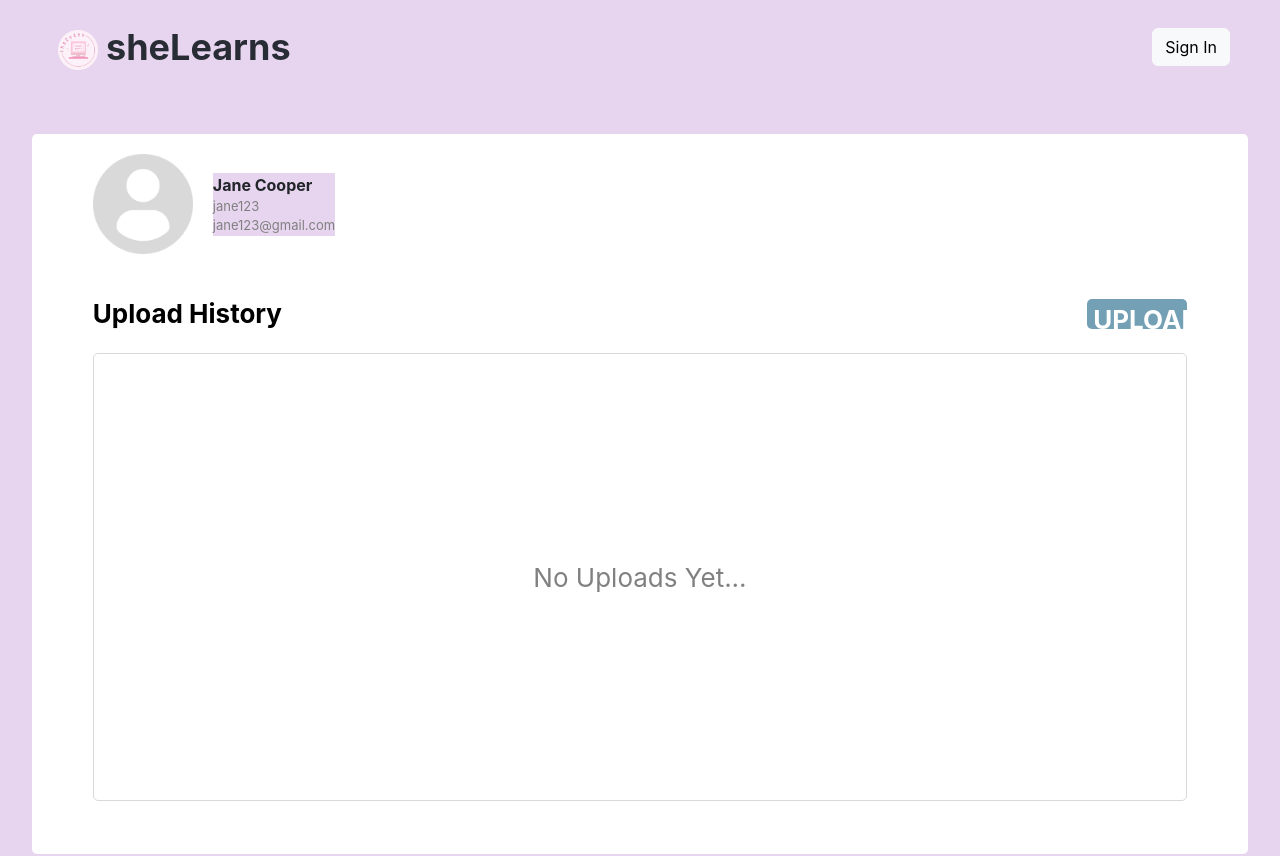
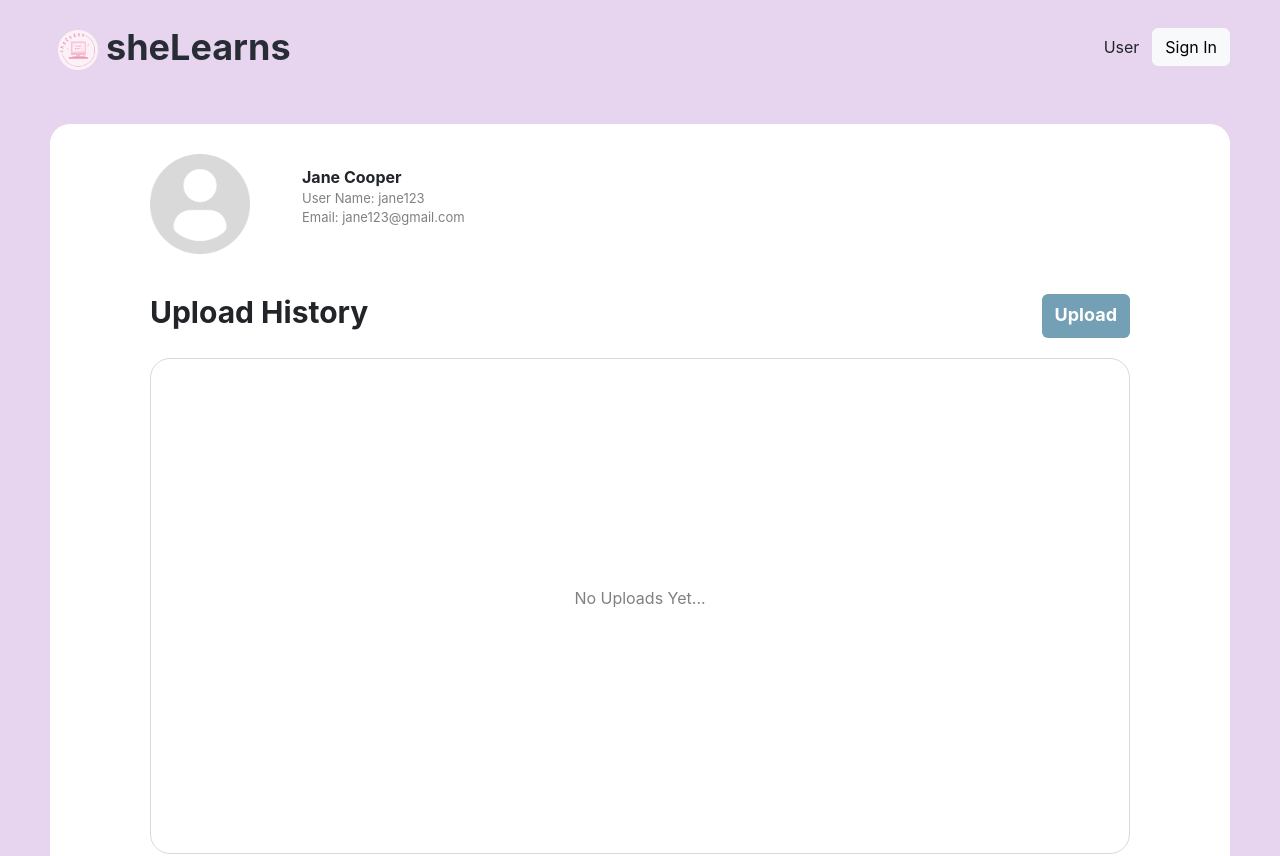
Before and after one commit to SLP-Full-Stack-Team/Full_Stack_Web, a React (Create React App) app in the folder she_learns/: page /user in a window 1280 px wide. Shown: the top 856 px of the page. Built offline with nearby package versions, Linux system fonts and the light colour scheme.

Commit message:
update UI on user page and add links to signin and create acc

```diff
--- a/she_learns/src/App.js
+++ b/she_learns/src/App.js
@@ -15,11 +15,12 @@ function App() {
               <Link to='/main' className='nav-link-main'><img src= 'shecodes-logo.png' className='nav-logo'></img>sheLearns</Link>
             </div>
             <div className='nav-right'>
+              <Link to='/user' className='btn'>User</Link>
               <Link to='/signin' className='btn btn-light'>Sign In</Link>
             </div>
 
             {/* <Link to='/signup' className='nav-link-signup'>Sign Up</Link>
-            <Link to='/user' className='nav-link-user'>User</Link>*/}
+            */}
         </nav>
 
         <Routes>
--- a/she_learns/src/pages/CreateUser/CreateUser.css
+++ b/she_learns/src/pages/CreateUser/CreateUser.css
@@ -49,8 +49,8 @@
     padding:10px 30px;
     font-size: 18px;
     font-weight: 400;
-    display: flex;
-    margin-left: auto;
+    align-items: center;
+    margin: auto;
     margin-top: 40px;
   }
 
--- a/she_learns/src/pages/CreateUser/CreateUser.js
+++ b/she_learns/src/pages/CreateUser/CreateUser.js
@@ -1,5 +1,6 @@
 import { useState } from 'react';
 import './CreateUser.css';
+import { Link } from 'react-router-dom';
 
 function CreateUser() {
   const [inputs, setInputs] = useState({});
@@ -42,7 +43,8 @@ function CreateUser() {
             type="text"
             />
         </form>
-        <button type="submit" className="cu-submit-button">Create Account</button>
+        <Link to='/main' className='btn cu-submit-button '>Create Account</Link>
+        {/* <button type="submit" className="cu-submit-button">Create Account</button> */}
       </body>
     </div>
   );
--- a/she_learns/src/pages/SignIn/SignIn.css
+++ b/she_learns/src/pages/SignIn/SignIn.css
@@ -52,7 +52,17 @@ h2{
     margin: auto;
     margin-top: 40px;
 }
-.si-submit-button:hover{
+
+.si-btn-link{
+    text-decoration: none;
+    color: black;
+}
+
+/* .si-btn-link:hover{
+    text-decoration: none;
+    color: #D69DEF;
+} */
+.si-submit-button:hover, .si-btn-link:hover{
     background-color: black;
     color: #D69DEF;
 }
--- a/she_learns/src/pages/SignIn/SignIn.js
+++ b/she_learns/src/pages/SignIn/SignIn.js
@@ -20,7 +20,9 @@ function SignIn() {
             className="si-input-box"
             type="text"></input>
         </form>
-        <button type="submit" className="si-submit-button">Sign In</button>
+
+        <Link to='/main' className='btn si-submit-button '>Sign In</Link>
+
         <div className="si-not-user-link">
           <p>Not a user?</p>
           <Link to ='/signup'>Create an Account</Link>
--- a/she_learns/src/pages/User/User.css
+++ b/she_learns/src/pages/User/User.css
@@ -1,34 +1,9 @@
-.User {
-  text-align: center;
-}
-
-.User-header {
-  background-color: #E7D5EF;
-  min-height: 100vh;
-  display: flex;
-  flex-direction: column;
-  align-items: center;
-  justify-content: center;
-  font-size: calc(10px + 2vmin);
-  color: white;
-}
-
-
-.User-profile{
+.User-container{
   background-color: white;
-  width: 95%;
-  height: 90vh;
-  display: flex;
-  flex-direction: column;
-  place-items: center;
-  border-radius: 5px;
-  color: black;
-
-}
-
-.User-container{
-  width: 90%;
-  height: 100%;
+  border-radius: 20px;
+  padding: 10px 100px;
+  margin: 30px 50px;
+  height:100vh;
   display: flex;
   flex-direction: column;
 }
@@ -40,69 +15,9 @@
   margin-bottom: 20px;
 }
 
-.User-items{
-}
-#User-upload-area{
- height: 80%;
- min-width: 20vh;
-}
-.User-uploads{
-  border: 1px solid #D9D9D9;
-  border-radius: 5px;
-  display: grid;
-  place-items: center;
-  height: 80%;
-  max-width: 100%;
-}
-
-@media (max-width: 768px) {
-  .User-uploads {
-    display: flex;
-    justify-content: center;
-    align-items: center;
-  }
-}
-.User-uploads-details{
-  color: #808080;
-}
-.User-upload-btn{
-  height: 30px;
-  width: 100px;
-  background-color: #73a0b4;
-  border: none;
-  color: white;
-  border-radius: 5px;
-  font-weight: bold;
-  cursor: pointer;
-}
-.User-upload-btn:active{
-  background-color: #87adbf;
-}
-.User-upload-btn-area{
-  display: flex;
-  align-items: center;
-}
-.User-upload-header{
-  display: flex;
-  align-items: center;
-  justify-content: space-between;
-  margin-bottom: 20px;
-}
-@media (max-width: 768px) {
-  .User-upload-header {
-    display: flex; /* Stacks items vertically on smaller screens */
-    align-items: center; /* Center items horizontally and vertically on smaller screens */
-
-  }
-}
-.picture{
+.User-picture{
   width: 100px;
   margin: 20px 20px 20px 0px;
-}
-
-.User-logo {
-  height: 40vmin;
-  pointer-events: none;
 }
 
 .User-bio{
@@ -110,39 +25,79 @@
   display: flex;
   flex-direction: column;
   justify-content: center;
+  list-style: none;
 }
 
-.User-bio-item{
-
-}
-
-#User-name{
+.User-name{
   font-weight: bold;
 }
 
-#User-detail{
+.User-detail{
   font-size: small;
   color: #808080;
 }
 
-.User-upload-title{
+.User-upload-area{
+ height: 80%;
+ min-width: 20vh;
+}
+
+.User-upload-header{
+  display: flex;
+  flex-direction: row;
+  margin-bottom: 20px;
+  justify-content: space-between;
+}
+
+.User-upload-h2{
   font-weight: bold;
-  text-align: left;
 }
-@media (prefers-reduced-motion: no-preference) {
-  .User-logo {
-    animation: App-logo-spin infinite 20s linear;
+
+@media (max-width: 768px) {
+  .User-upload-h2 {
+    display: flex; /* Stacks items vertically on smaller screens */
+    align-items: center; /* Center items horizontally and vertically on smaller screens */
+
   }
 }
-.User-link {
+
+.User-upload-btn{
+  background-color: #73a0b4;
+  color: white;
+  font-weight: bold;
+  cursor: pointer;
+  font-size: 18px;
+}
+
+.User-upload-btn:hover{
+  background-color: white;
+  color: #73a0b4;
+  border: 1px solid;
+  font-weight: bold;
+  cursor: pointer;
+  font-size: 18px;
+}
+
+.User-upload-btn-area{
+  display: flex;
+  align-items: center;
+}
+
+.User-upload-history{
+  border: 1px solid #D9D9D9;
+  border-radius: 20px;
+  display: grid;
+  place-items: center;
+  height: 80%;
+  max-width: 100%;
+  color: #808080;
 
 }
 
-@keyframes App-logo-spin {
-  from {
-    transform: rotate(0deg);
-  }
-  to {
-    transform: rotate(360deg);
+@media (max-width: 768px) {
+  .User-upload-history{
+    display: flex;
+    justify-content: center;
+    align-items: center;
   }
 }
--- a/she_learns/src/pages/User/User.js
+++ b/she_learns/src/pages/User/User.js
@@ -1,40 +1,27 @@
 import './User.css';
 import userPic from './images/profile-user.png'
+import { Link } from 'react-router-dom';
 
 function User() {
   return (
-    <div className="User">
-      <header className="User-header">
-        <div className="User-profile">
-          <div className = "User-container">
-            <div className = "User-items">
-              <div className = "User-info">
-                <div className = "User-pic">
-                  <img className="picture" src={userPic} alt = "user profile picture"  />
-                </div>
-                <div className = "User-bio">
-                  <body className = "User-bio-item" id = "User-name" >Jane Cooper</body>
-                  <body className = "User-bio-item"  id = "User-detail" >jane123</body>
-                  <body className = "User-bio-item"  id = "User-detail" >jane123@gmail.com</body>
-                </div>
-              </div>
-            </div>
-            <div className = "User-items" id = 'User-upload-area'>
-              <div className="User-upload-header">
-                <div className = "User-upload-title">Upload History</div>
-                <div className = "User-upload-btn-area">
-                  <button className = "User-upload-btn">UPLOAD</button>
-                </div>
-              </div>
-              <div className="User-uploads">
-                <div className = "User-uploads-details">
-                No Uploads Yet...
-                </div>
-              </div>
-            </div>
-          </div>
+    <div className="User-container">
+      <div className = "User-info">
+        <img className="User-picture" src={userPic} alt = "user profile picture"  />
+        <ul className = "User-bio">
+          <li className = "User-name" >Jane Cooper</li>
+          <li className = "User-detail">User Name: jane123</li>
+          <li className = "User-detail">Email: jane123@gmail.com</li>
+        </ul>
+      </div>
+      <div className = "User-upload-area">
+        <div className = "User-upload-header">
+          <h2 className='User-upload-h2'>Upload History</h2>
+          <Link to='/main' className='btn User-upload-btn'>Upload</Link>
         </div>
-      </header>
+        <div className="User-upload-history">
+          <p>No Uploads Yet...</p>
+        </div>
+      </div>
     </div>
   );
 }
```
Also changed, not shown: 1 other file (tests, documents, lock files or other folders).
